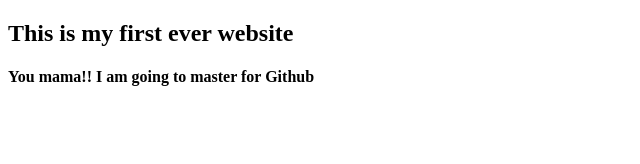
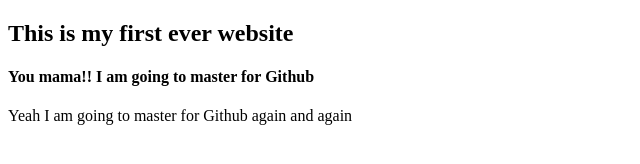
Before and after one commit to DipuSarker/my-first-website, a plain HTML site: page index.html in a window 1280 px wide. Shown: the whole page, without its empty margins (0-640 px from the left). Drawn offline with Linux system fonts and the light colour scheme.

Commit message:
Added paragraph here

```diff
--- a/index.html
+++ b/index.html
@@ -9,6 +9,7 @@
 <body>
     <h2>This is my first ever website</h2>
     <h4>You mama!! I am going to master for Github</h4>
+    <p>Yeah I am going to master for Github again and again</p>
 
 </body>
 </html>
```
